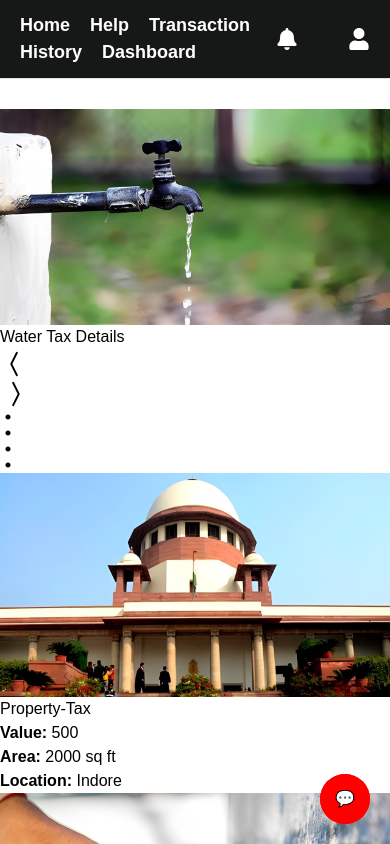
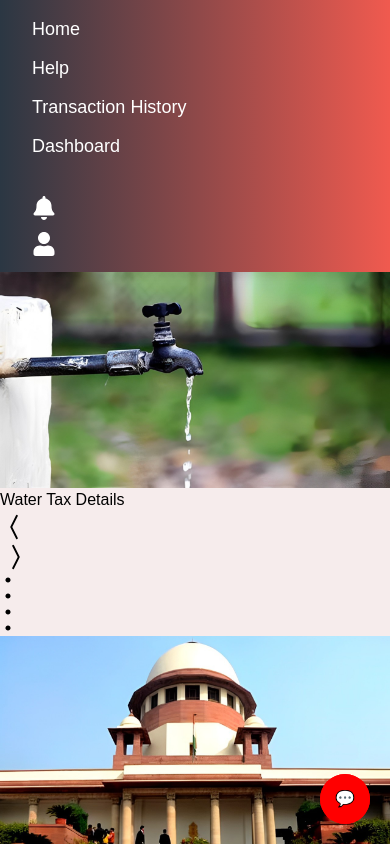
Before and after one commit to A-R-P-I-T-JAIN/Hack-Ndore, a React (Vite) app in the folder Client/: page / in a window 390 px wide. Shown: the top 844 px of the page. Built offline with nearby package versions, Linux system fonts and the light colour scheme.

Commit message:
ui changed

```diff
--- a/Client/src/App.jsx
+++ b/Client/src/App.jsx
@@ -14,6 +14,7 @@ import ChatBox from './components/Chatbox';
 import PaymentComponent from "./components/PaymentComponent"
 import Receipt from "./components/Receipt"
 import HelpAndSupport from './components/HelpAndSupport'
+import Transaction_History from './components/Transaction_History'
 
 function App() {
 
@@ -31,6 +32,7 @@ function App() {
       <Route path='/payment' element={<PaymentComponent/>}/>
       <Route path='/receipt' element={<Receipt/>}/>
       <Route path='/help' element={<HelpAndSupport/>}/>
+      <Route path='/transaction' element={<Transaction_History/>}/>
     </Routes>
     {isChatBoxVisible && <ChatBox onClose={() => setIsChatBoxVisible(false)} />}
     <ChatIcon onClick={() => setIsChatBoxVisible(true)} />
--- a/Client/src/components/HelpAndSupport.css
+++ b/Client/src/components/HelpAndSupport.css
@@ -40,3 +40,8 @@
   .help-support a:hover {
     text-decoration: underline;
   }
+
+  body {
+    background-color: #ffe6e6; /* Light Blush Pink */
+
+  }
--- a/Client/src/components/Navbar2.css
+++ b/Client/src/components/Navbar2.css
@@ -1,33 +1,79 @@
+/* Navbar2.css */
+
 .navbar {
-    display: flex;
-    justify-content: space-between;
-    align-items: center;
-    padding: 12px 20px;
-    background-color: rgb(22, 23, 23);
+  display: flex;
+  justify-content: space-between;
+  align-items: center;
+  padding: 1rem 2rem;
+  background: linear-gradient(90deg, #2b3743 0%, #f05a4f 100%);
+  box-shadow: 0 4px 10px rgba(0, 0, 0, 0.1);
+  color: white;
+  position: relative;
+  z-index: 10;
+  transition: background 0.3s ease;
+}
 
-    border-bottom: 1px solid #dee2e6;
-    margin-bottom: 30px;
 
-  }
-  .navbar-left .nav-item {
-    margin-right: 20px;
-    font-size: 18px;
-    color: #ffffff;
-    font-weight: 600;
-    cursor: pointer;
+
+.navbar-left {
+  display: flex;
+  align-items: center;
+}
+
+.nav-item {
+  margin-right: 2rem;
+  cursor: pointer;
+  font-size: 1.125rem; /* 18px */
+  font-weight: 500;
+  transition: color 0.3s ease, transform 0.3s ease;
+}
+
+.nav-item:hover {
+  color: #ffd700;
+  transform: translateY(-2px);
+}
+
+.navbar-right {
+  display: flex;
+  align-items: center;
+}
+
+.icon {
+  margin-left: 1.5rem;
+  font-size: 1.5rem; /* 24px */
+  cursor: pointer;
+  transition: color 0.3s ease, transform 0.3s ease;
+}
+
+.icon:hover {
+  color: #ffd700;
+  transform: scale(1.2);
+}
+
+@media (max-width: 768px) {
+  .navbar {
+    flex-direction: column;
+    align-items: flex-start;
   }
 
-  .navbar-right .icon {
-    margin-left: 20px;
-    font-size: 22px;
-    cursor: pointer;
-    color: #333;
+  .navbar-left {
+    flex-direction: column;
+    align-items: flex-start;
   }
 
+  .nav-item {
+    margin-right: 0;
+    margin-bottom: 0.75rem;
+  }
 
-  .navbar-right{
-display: flex;
-justify-content: space-between;
-gap: 30px;
+  .navbar-right {
+    margin-top: 0.75rem;
+    flex-direction: column;
+    align-items: flex-end;
+  }
 
+  .icon {
+    margin-left: 0;
+    margin-top: 0.75rem;
   }
+}
--- a/Client/src/components/Navbar2.jsx
+++ b/Client/src/components/Navbar2.jsx
@@ -1,23 +1,24 @@
 import React from 'react';
 import { FaBell, FaUser } from 'react-icons/fa';
+import { useNavigate } from 'react-router-dom';
 import './Navbar2.css';
-import { useNavigate } from 'react-router-dom';
 
 const Navbar2 = () => {
-  const navigate = useNavigate()
+  const navigate = useNavigate();
+
   return (
-    <div className="navbar">
+    <nav className="navbar">
       <div className="navbar-left">
-      <span className="nav-item" onClick={() => navigate('/')} >Home</span>
-        <span className="nav-item" onClick={() => navigate('/help')} >Help</span>
-        <span className="nav-item">Transaction History</span>
+        <span className="nav-item" onClick={() => navigate('/')}>Home</span>
+        <span className="nav-item" onClick={() => navigate('/help')}>Help</span>
+        <span className="nav-item" onClick={() => navigate('/transaction-history')}>Transaction History</span>
         <span className="nav-item" onClick={() => navigate('/dashboard')}>Dashboard</span>
       </div>
       <div className="navbar-right">
-        <FaBell className="icon" color='white'/>
-        <FaUser className="icon" color='white'/>
+        <FaBell className="icon" />
+        <FaUser className="icon" />
       </div>
-    </div>
+    </nav>
   );
 };
 
--- a/Client/src/components/Overview.module.css
+++ b/Client/src/components/Overview.module.css
@@ -5,6 +5,7 @@
     border-radius: 8px;
     box-shadow: 0 2px 4px rgba(0, 0, 0, 0.1);
     width: 740px;
+    margin-top: 60px;
 
     /* margin: 0 auto; */
   }
--- a/Client/src/components/Slider.jsx
+++ b/Client/src/components/Slider.jsx
@@ -58,7 +58,7 @@ function Slider() {
   };
 
   return (
-    <div className="relative w-full max-w-[1400px] h-[400px] m-auto py-9 px-8 group">
+    <div className="relative w-full max-w-[1400px] h-[450px] m-auto py-9 px-8 group">
       <div className="relative w-full h-full overflow-hidden rounded-2xl">
         <img
           src={slides[currentIndex].url}
--- /dev/null
+++ b/Client/src/components/Transaction_History.jsx
@@ -0,0 +1,9 @@
+import React from 'react'
+
+function Transaction_History() {
+  return (
+    <div>Transaction_History</div>
+  )
+}
+
+export default Transaction_History
--- a/Client/src/index.css
+++ b/Client/src/index.css
@@ -1,3 +1,8 @@
 @tailwind base;
 @tailwind components;
 @tailwind utilities;
+
+body {
+    background-color: #f6ecec; /* Light Blush Pink */
+    font-family: Arial, sans-serif;
+  }
```
Also changed, not shown: Client/src/components/HelpAndSupport.jsx (+50 -39 lines), Client/src/App.css (line endings or trailing spaces).
